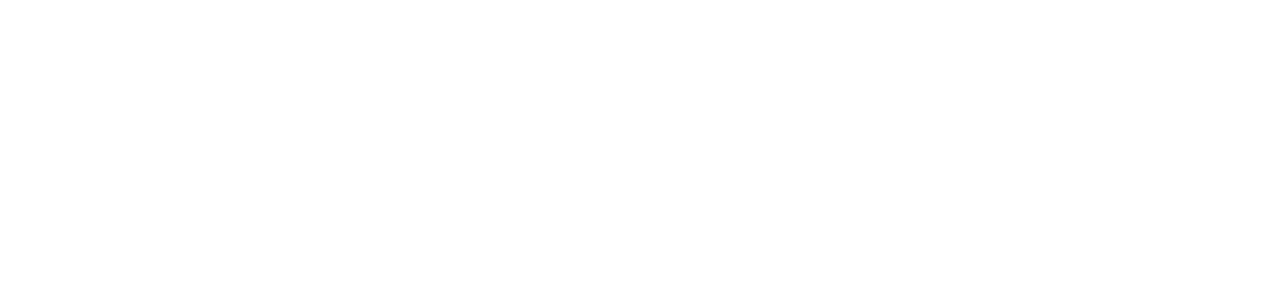
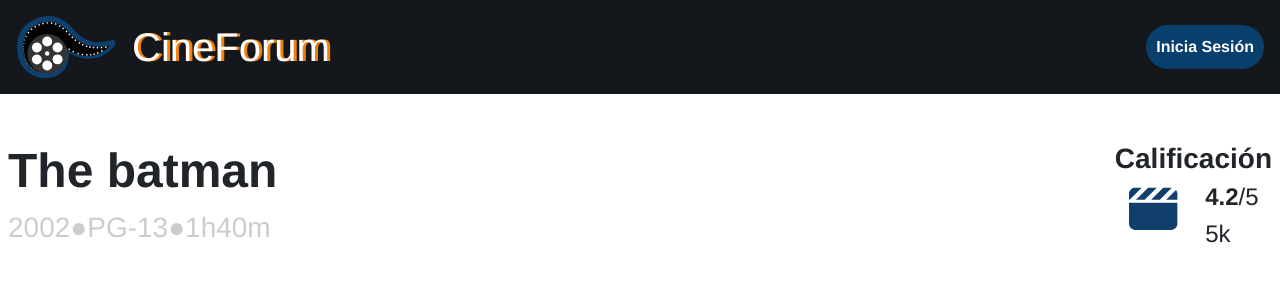
Before and after one commit to FC-CineForum/front-end, a Vue app: page /entry in a window 1280 px wide. Before the commit this address had no page. Shown: the top 300 px of the page. Built offline with nearby package versions, Linux system fonts and the light colour scheme.

Commit message:
:construction: Entry view

```diff
--- /dev/null
+++ b/src/components/async/EntryDisplay.vue
@@ -0,0 +1,63 @@
+<template>
+    <div class="mt-5 mx-2 d-flex justify-content-between">
+        <div class="d-flex flex-column">
+            <h1 class="h1 fw-bold">{{info.title}}</h1>
+            <div class="d-flex fs-3 stats">
+                <p>2002</p>
+                &#9679;
+                <p>PG-13</p>
+                &#9679;
+                <p>1h40m</p>
+            </div>
+        </div>
+        <div class="d-flex flex-column">
+            <h3 class="fw-bold">Calificación</h3>
+            <div class="d-flex justify-content-around">
+                <ClapperBoard/>
+                <div class="d-flex flex-column">
+                    <h4><span class="fw-bold">4.2</span>/5</h4>
+                    <h4>5k</h4>
+                </div>
+            </div>
+        </div>
+    </div>
+</template>
+
+<script setup>
+import ClapperBoard from "../icons/solids/ClapperBoard.vue";
+import { defineProps } from "vue";
+
+const props = defineProps({
+    title:{
+        type: String,
+        required: true
+    }
+})
+const getEntryInfo = async () =>{
+    await new Promise(resolve => setTimeout(resolve,3000));
+    return {
+        title: "The batman",
+        poster: "https://static.posters.cz/image/1300/posters/the-batman-2022-i122127.jpg",
+        trailer: "https://www.youtube.com/watch?v=fWQrd6cwJ0A",
+        rating: "4.2"
+    }
+}
+
+const info = await getEntryInfo()
+</script>
+
+<style scoped>
+h1{
+    font-size: 3rem;
+}
+
+svg{
+    height: 50px;
+    width: 50px;
+}
+
+.stats{
+    color: rgba(0, 0, 0, .2);
+}
+
+</style>
--- a/src/router/index.js
+++ b/src/router/index.js
@@ -23,6 +23,12 @@
     component: () => import("../views/Validate.vue"),
     meta: { removeHeader: true },
   },
+  {
+    path: "/entry",
+    name: "entry",
+    component: () => import("../views/EntryView.vue"),
+    meta: { removeHeader: true },
+  },
   // {
   //   path: "/about",
   //   name: "about",
--- /dev/null
+++ b/src/views/EntryView.vue
@@ -0,0 +1,29 @@
+<template>
+  <Header />
+  <Suspense>
+    <template #default>
+      <EntryDisplay title="The Batman" />
+    </template>
+    <template #fallback>
+      <div
+        class="d-flex justify-content-center align-items-center"
+        style="min-height: 90vh"
+      >
+        <div
+          class="spinner-border mt-3"
+          style="width: 4rem; height: 4rem"
+          role="status"
+        >
+          <span class="visually-hidden">Loading...</span>
+        </div>
+      </div>
+    </template>
+  </Suspense>
+</template>
+
+<script setup>
+import Header from "@/components/Header.vue";
+import EntryDisplay from "@/components/async/EntryDisplay.vue";
+</script>
+
+<style scoped></style>
--- a/src/views/HomeView.vue
+++ b/src/views/HomeView.vue
@@ -1,7 +1,7 @@
 <script setup>
 import { reactive } from "vue";
 import Entry from "../components/Entry.vue";
-import Header from "@/components/Header.vue"
+import Header from "@/components/Header.vue";
 const movie = reactive({
   title: "The Batman",
   rating: 4.2,
--- a/src/views/LogIn.vue
+++ b/src/views/LogIn.vue
@@ -44,7 +44,7 @@
 import { ref, computed } from "vue";
 import { useRouter } from "vue-router";
 import { useAuthStore } from "@/stores/auth.js";
-import Header from "@/components/Header.vue"
+import Header from "@/components/Header.vue";
 import CustomInput from "../components/forms/Input.vue";
 import CustomButton from "../components/forms/Button.vue";
 
```
